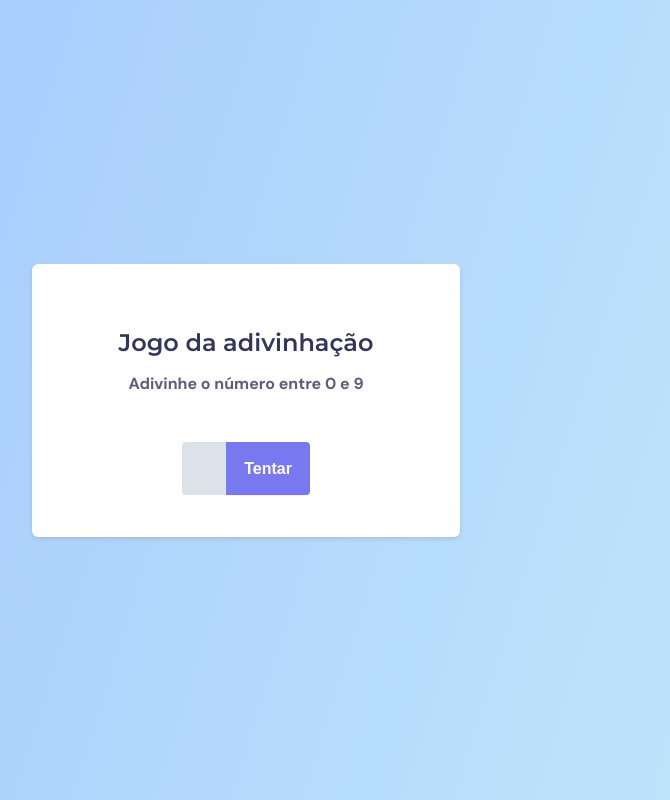
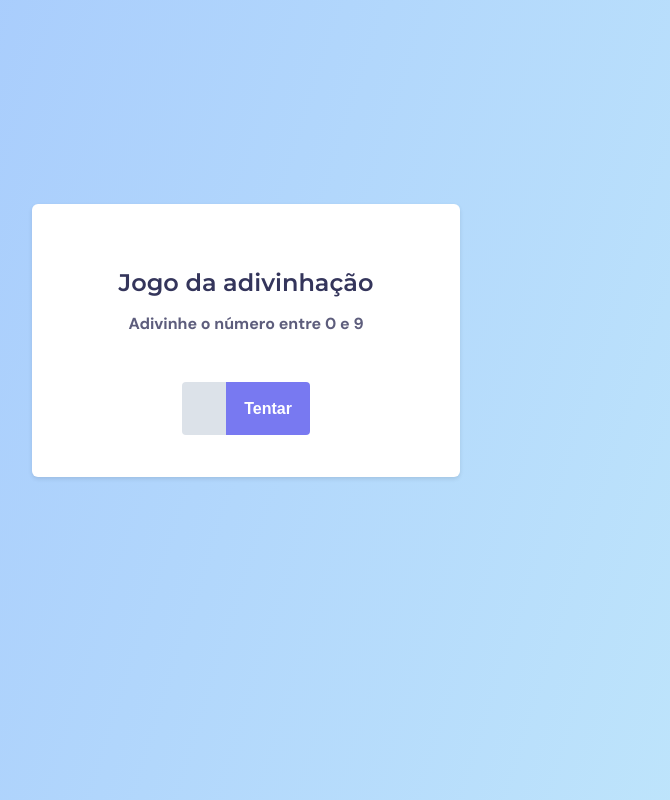
Before and after one commit to nicolasjandre/jogo-da-adivinhacao, a plain HTML site: page index.html in a window 1280 px wide. Shown: the whole page, without its empty margins (394-1064 px from the left). Drawn offline with Linux system fonts and the light colour scheme.

Commit message:
adding negative margin top to game wrapper

```diff
--- a/style.css
+++ b/style.css
@@ -28,7 +28,7 @@ body {
 }
 
 .game-wrapper {
-    margin: auto;
+    margin: -12rem auto 0;
     padding: 6.4rem;
     width: 90vw;
     height: 273px;
```
